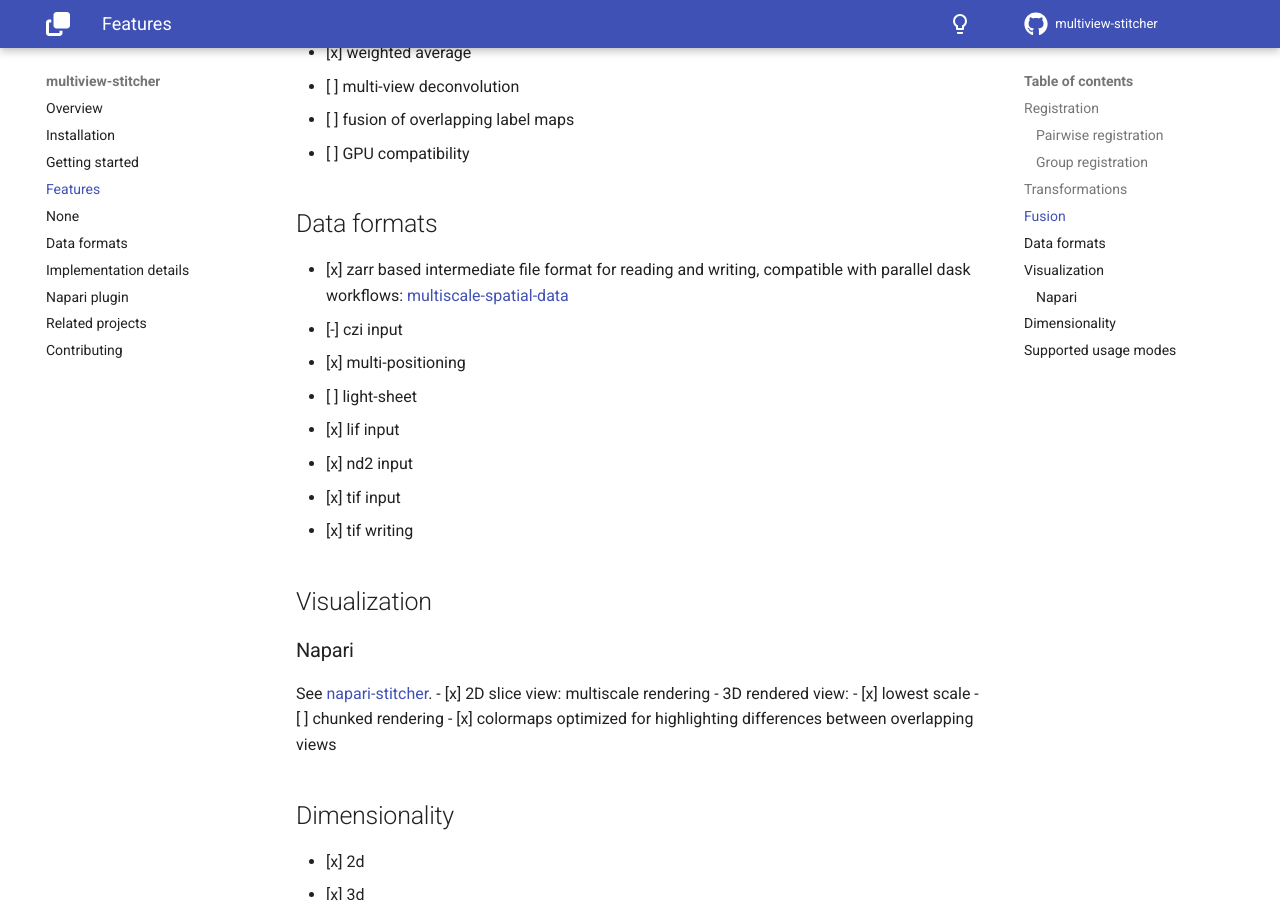
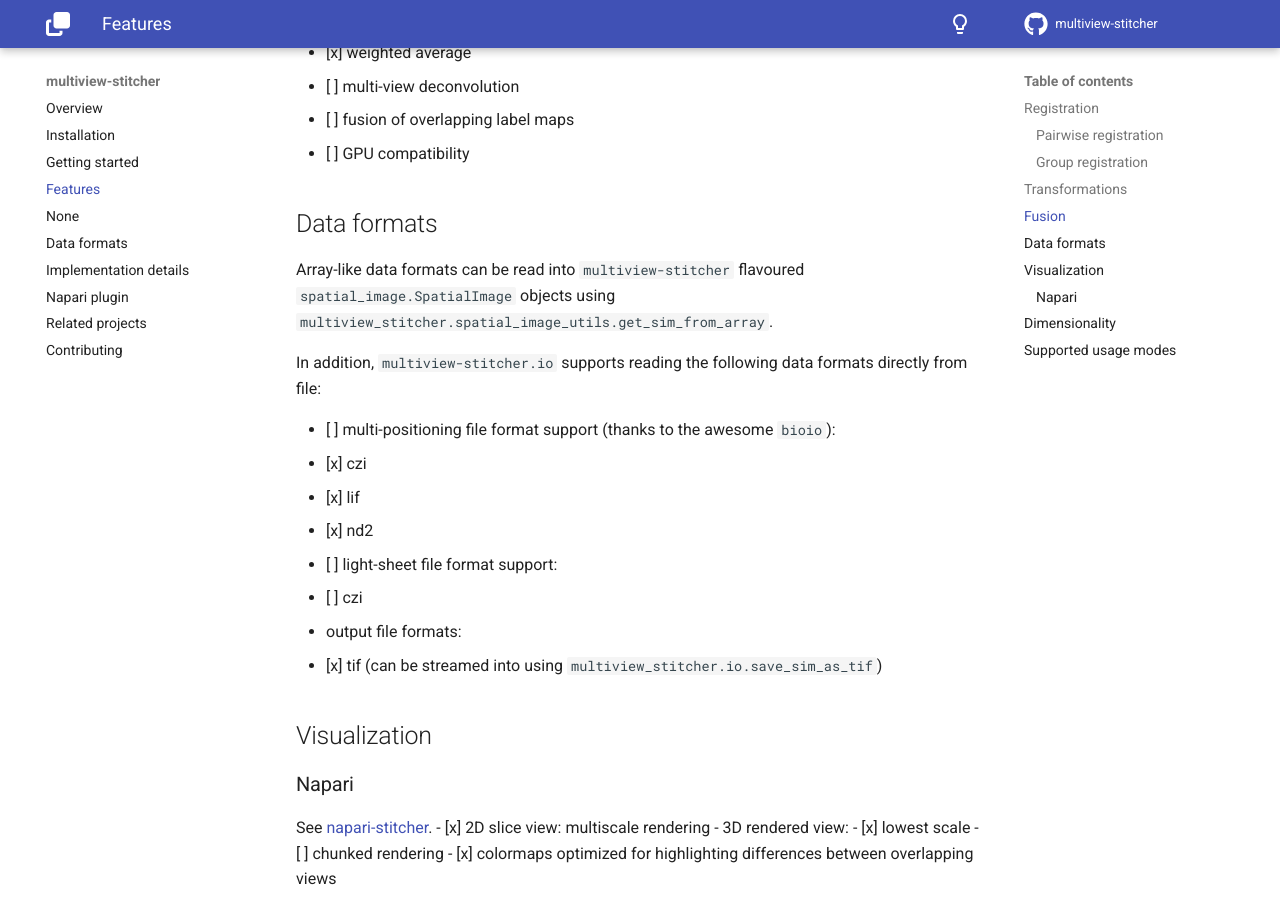
Before and after one commit to multiview-stitcher/multiview-stitcher, an MkDocs documentation site: the page built from docs/features.md, in a window 1280 px wide and 900 px high, scrolled down 1250 px. Built offline with MkDocs 1.6.1 and Material for MkDocs 9.7.7, drawn with Linux system fonts in a browser that asks for light colours; comment, search, counter and statistics services are not loaded; the version menu is left out.

Commit message:
Improved feature description

```diff
--- a/docs/features.md
+++ b/docs/features.md
@@ -39,14 +39,19 @@ Below is a list of features which are either already implemented or are on the r
 - [ ] GPU compatibility
 
 ## Data formats
-- [x] zarr based intermediate file format for reading and writing, compatible with parallel dask workflows: [multiscale-spatial-data](https://github.com/spatial-image/multiscale-spatial-image)
-- [-] czi input
-  - [x] multi-positioning
-  - [ ] light-sheet
-- [x] lif input
-- [x] nd2 input
-- [x] tif input
-- [x] tif writing
+
+Array-like data formats can be read into `multiview-stitcher` flavoured `spatial_image.SpatialImage` objects using `multiview_stitcher.spatial_image_utils.get_sim_from_array`.
+
+In addition, `multiview-stitcher.io` supports reading the following data formats directly from file:
+
+- [ ] multi-positioning file format support (thanks to the awesome `bioio`):
+  - [x] czi
+  - [x] lif
+  - [x] nd2
+- [ ] light-sheet file format support:
+  - [ ] czi
+- output file formats:
+  - [x] tif (can be streamed into using `multiview_stitcher.io.save_sim_as_tif`)
 
 ## Visualization
 
```
